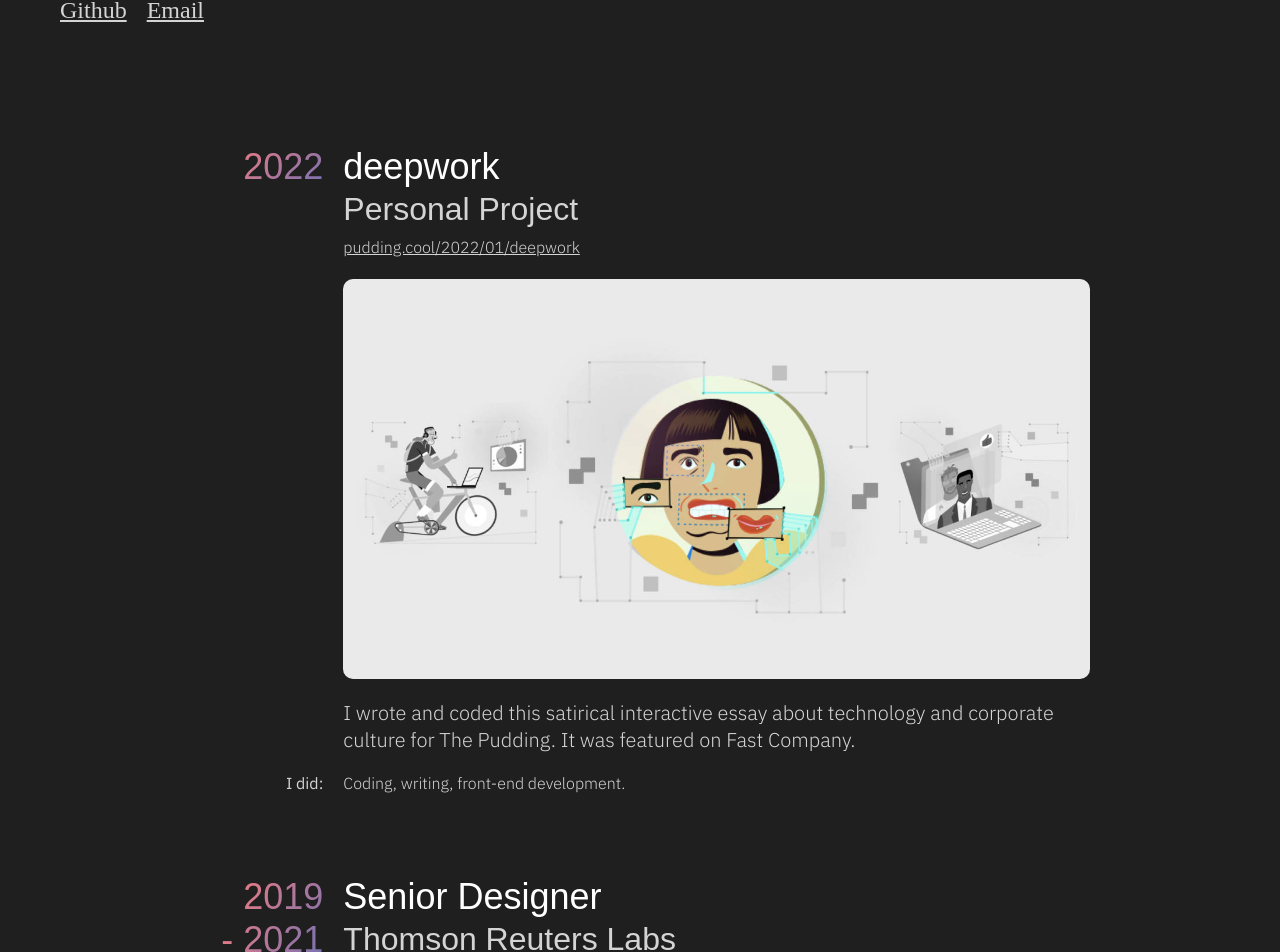
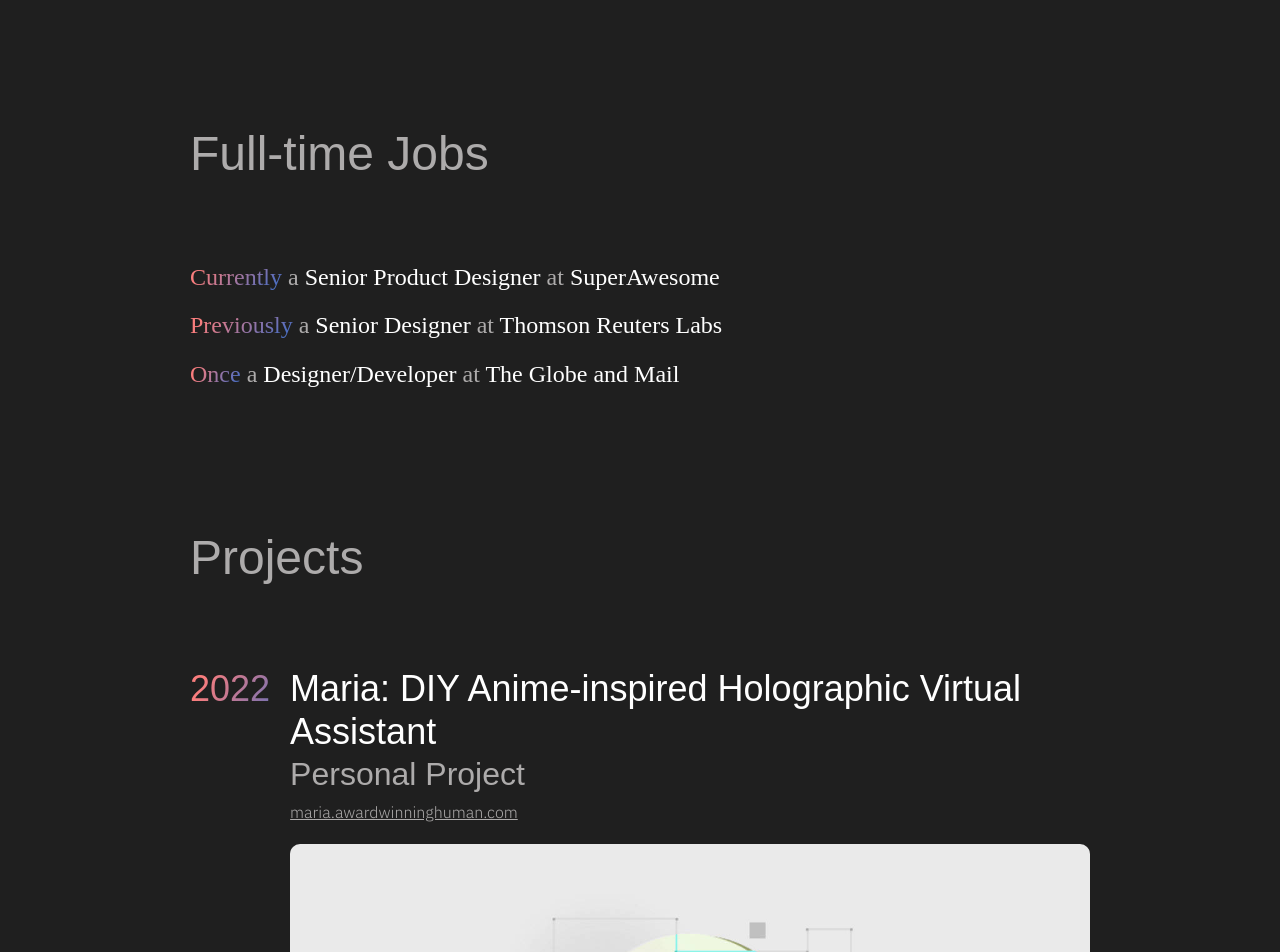
Before and after one commit to jessp/awardwinninghuman, a Next.js app: page / in a window 1280 px wide. Shown: the part 675-1627 px from the top of the page. Built offline with nearby package versions, Linux system fonts and the light colour scheme; a web font is replaced by a local one.

Commit message:
condensed work info

```diff
--- a/components/project.module.scss
+++ b/components/project.module.scss
@@ -5,7 +5,7 @@
 .projectGrid {
 	width: 100%;
 	display: grid;
-	grid-template-columns: 1fr 5fr;
+	grid-template-columns: auto 6fr;
 	grid-template-rows: min-content min-content min-content min-content;
 	column-gap: $pad;
 	margin-top: $pad;
--- a/components/project.tsx
+++ b/components/project.tsx
@@ -16,11 +16,11 @@ const Project = ({ org, title, info, responsibilities, image, years, link, alt }
     <>
     	<div className={styles.projectGrid}>
     		<div className={styles.projectYear}>
-    			<h2 className={"grad"}>{years[0]}<br/>{years.length === 1 || `- ${years[1]}`}</h2>
+    			<h3 className={"grad"}>{years[0]}<br/>{years.length === 1 || `- ${years[1]}`}</h3>
     		</div>
     		<div className={styles.projectHeader}>
-    			<h3>{title}</h3>
-    			<h4>{org}</h4>
+    			<h4>{title}</h4>
+    			<h5>{org}</h5>
     			<p>
     				<a href={link.address} rel="noreferrer" target="_blank">{link.display}</a>
     			</p>
--- a/package.json
+++ b/package.json
@@ -21,6 +21,7 @@
     "eslint": "7.32.0",
     "eslint-config-next": "11.1.2",
     "postcss": "^8.3.6",
+    "sass": "^1.56.0",
     "typescript": "4.4.2"
   }
 }
--- a/pages/index.tsx
+++ b/pages/index.tsx
@@ -34,8 +34,33 @@ const Home: NextPage = () => {
             </div>
             <div className={styles.projectList}>
 
+            <h2>Full-time Jobs</h2>
+
+            <div className={styles.jobList}>
+              <ul>
+                <li><span className={"grad"}>Currently</span><span className={styles.grey}> a </span>Senior Product Designer <span className={styles.grey}>at </span>SuperAwesome</li>
+                <li><span className={"grad"}>Previously</span><span className={styles.grey}> a </span>Senior Designer <span className={styles.grey}>at </span>Thomson Reuters Labs</li>
+                <li><span className={"grad"}>Once</span><span className={styles.grey}> a </span>Designer/Developer <span className={styles.grey}>at </span>The Globe and Mail</li>
+              </ul>
+            </div>
+
+            <h2>Projects</h2>
+
+            <Project
+              org= {"Personal Project"}
+              title= {"Maria: DIY Anime-inspired Holographic Virtual Assistant"}
+              info= {"Maria is an anime-inspired holographic virtual assistant you can make at home. She runs on Raspberry Pi."}
+              responsibilities={"Coding, 3D modelling and animation, front-end development."}
+              alt={""}
+              image= {"/assets/deepwork.jpeg"}
+              years= {[2022]}
+              link={
+                {"display": "maria.awardwinninghuman.com",
+                "address": "https://maria.awardwinninghuman.com/"}
+              }/>
+
               <Project
-              org= {"Personal Project"}
+              org= {"The Pudding"}
               title= {"deepwork"}
               info= {"I wrote and coded this satirical interactive essay about technology and corporate culture for The Pudding. It was featured on Fast Company."}
               responsibilities={"Coding, writing, front-end development."}
@@ -45,20 +70,6 @@ const Home: NextPage = () => {
               link={
                 {"display": "pudding.cool/2022/01/deepwork",
                 "address": "https://pudding.cool/2022/01/deepwork/"}
-              }/>
-
-
-              <Project
-              org= {"Thomson Reuters Labs"}
-              title= {"Senior Designer"}
-              info= {"Thomson Reuters Labs are the \“global reaching innovation arm\” of Thomson Reuters. I worked alongside multi-disciplinary teams on creating new features and powering up existing products with state-of-the-art data science techniques."}
-              responsibilities={"Product design, user research, user experience design, data analysis, front-end development."}
-              alt={"Thomson Reuters logo"}
-              image= {"/assets/tr-logo.png"}
-              years= {[2019, 2021]}
-              link={
-                {"display": "innovation.thomsonreuters.com",
-                "address": "https://innovation.thomsonreuters.com"}
               }/>
 
               <Project
@@ -94,24 +105,12 @@ const Home: NextPage = () => {
               responsibilities={"Coding, research, writing, front-end development, knitting."}
               alt={"An assortment of small knitted objects"}
               image= {"/assets/knit.jpg"}
-              years= {[2017, 2019]}
+              years= {[2019]}
               link={
                 {"display": "jessp.github.io/kcodeblog",
                 "address": "https://jessp.github.io/kcodeblog/"}
               }/>
 
-              <Project
-              org= {"The Globe and Mail (Sophi)"}
-              title= {"Design and Front-end Dev Lead"}
-              info= {"I worked with The Globe and Mail's data science team to create Sophi: an in-house analytics systems to help editors understand how news stories are performing. I designed and developed both the front-end web experience, as well as a Chrome extension."}
-              responsibilities={"Product design, user research, user experience design, front-end development."}
-              alt={"The Globe and Mail logo"}
-              image= {"/assets/globe.jpeg"}
-              years= {[2016, 2017]}
-              link={
-                {"display": "sophi.io",
-                "address": "https://www.sophi.io/"}
-              }/>
             </div>
           </main>
         </div>
--- a/styles/Home.module.scss
+++ b/styles/Home.module.scss
@@ -33,12 +33,30 @@
 }
 
 .splash {
-  height: 100vh;
+  min-height: 100vh;
   max-height: 1200px;
   display: flex;
   justify-content: center;
   flex-direction: column;
   padding: 0px $pad;
+}
+
+
+.jobList {
+
+  margin-bottom: $pad * 6;
+
+  li {
+    color: #fff;
+    -webkit-text-fill-color: #fff;
+    margin-bottom: $pad;
+  }
+
+}
+
+.grey {
+  color: $lightGrey;
+  -webkit-text-fill-color: $lightGrey;
 }
 
 .titleInfo {
--- a/styles/_variables.scss
+++ b/styles/_variables.scss
@@ -4,8 +4,7 @@ $small: 600px;
 $medium: 900px;
 $large: 1200px;
 $darkGrey: #1F1F1F;
-$lightGrey: #D4D4D4;
-$darkGrey: #1F1F1F;
+$lightGrey: #adabab;
 $gradient: radial-gradient(168.95% 336.15% at 166.89% 156.57%, #FFE871 0%, #4D6EC2 49.48%, #F97D7D 100%);
 $curve: 50px;
 $bodyText: 'IBM Plex Sans', sans-serif;
--- a/styles/globals.scss
+++ b/styles/globals.scss
@@ -35,13 +35,13 @@ h1, h2, h3, h4, h5 {
 }
 
 h1 {
-	font-size: 110px;
+	font-size: 90px;
 	line-height: 100%;
 	text-transform: uppercase;
 	margin-bottom: $pad;
 
 	@media screen and (max-width: $large) {
-		font-size: 95px;
+		font-size: 85px;
 	}
 
 	@media screen and (max-width: $medium) {
@@ -58,7 +58,33 @@ h1 {
 	}
 }
 
+
 h2 {
+	font-size: 48px;
+	line-height: 120%;
+	color: $lightGrey;
+	-webkit-text-fill-color: $lightGrey;
+	margin-bottom: $pad * 4;
+
+	&.grad {
+    	background-size: 150%;
+  }
+
+	@media screen and (max-width: $medium) {
+		font-size: 42px;
+	}
+
+	@media screen and (max-width: $small) {
+		font-size: 30px;
+	}
+
+	@media screen and (max-width: $xsmall) {
+		font-size: 24px;
+	}
+}
+
+
+h3 {
 	font-size: 36px;
 	text-align: right;
 	line-height: 120%;
@@ -80,7 +106,7 @@ h2 {
 	}
 }
 
-h3 {
+h4 {
 	font-size: 36px;
 	color: white;
 	-webkit-text-fill-color: white;
@@ -99,7 +125,7 @@ h3 {
 	}
 }
 
-h4 {
+h5 {
 	font-size: 32px;
 	color: $lightGrey;
 	-webkit-text-fill-color: $lightGrey;
```
Also changed, not shown: 1 other file (tests, documents, lock files or other folders).
